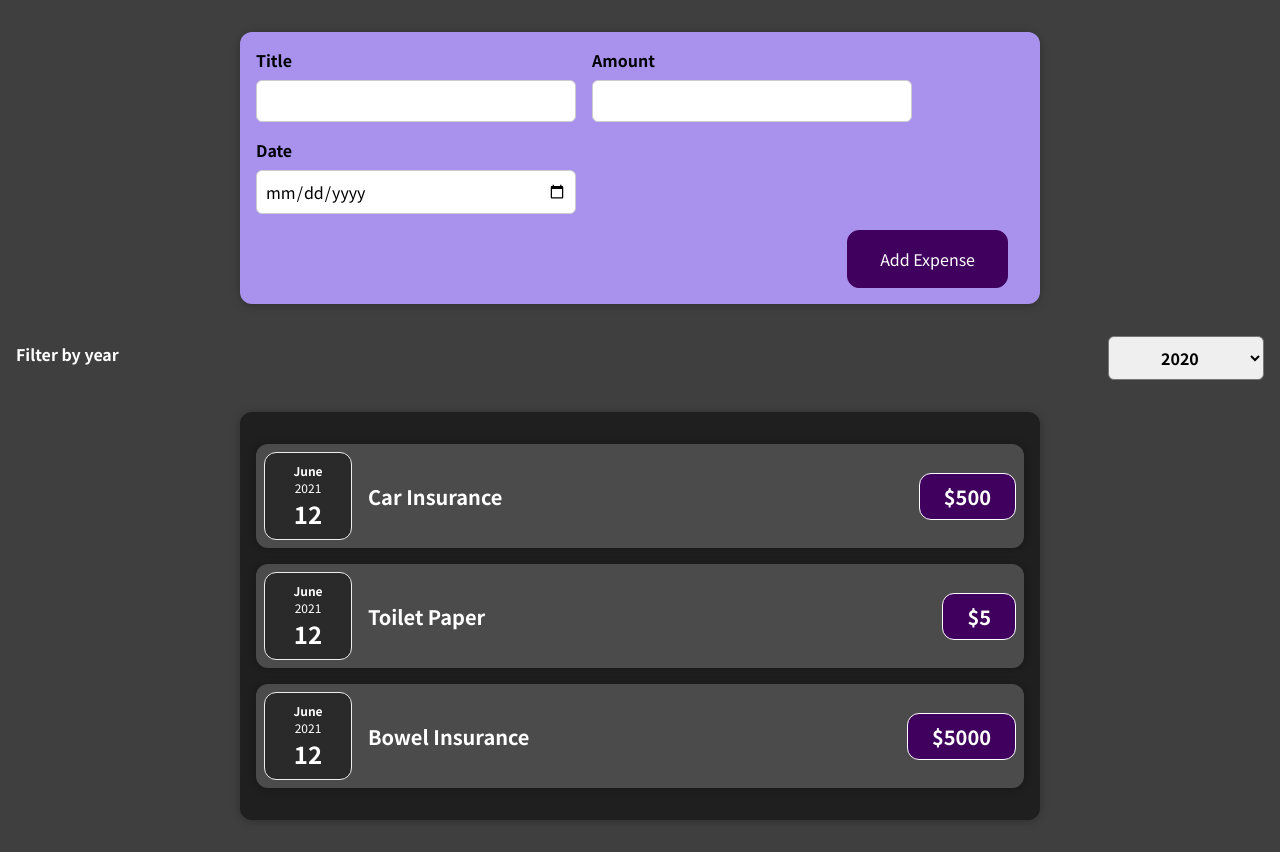
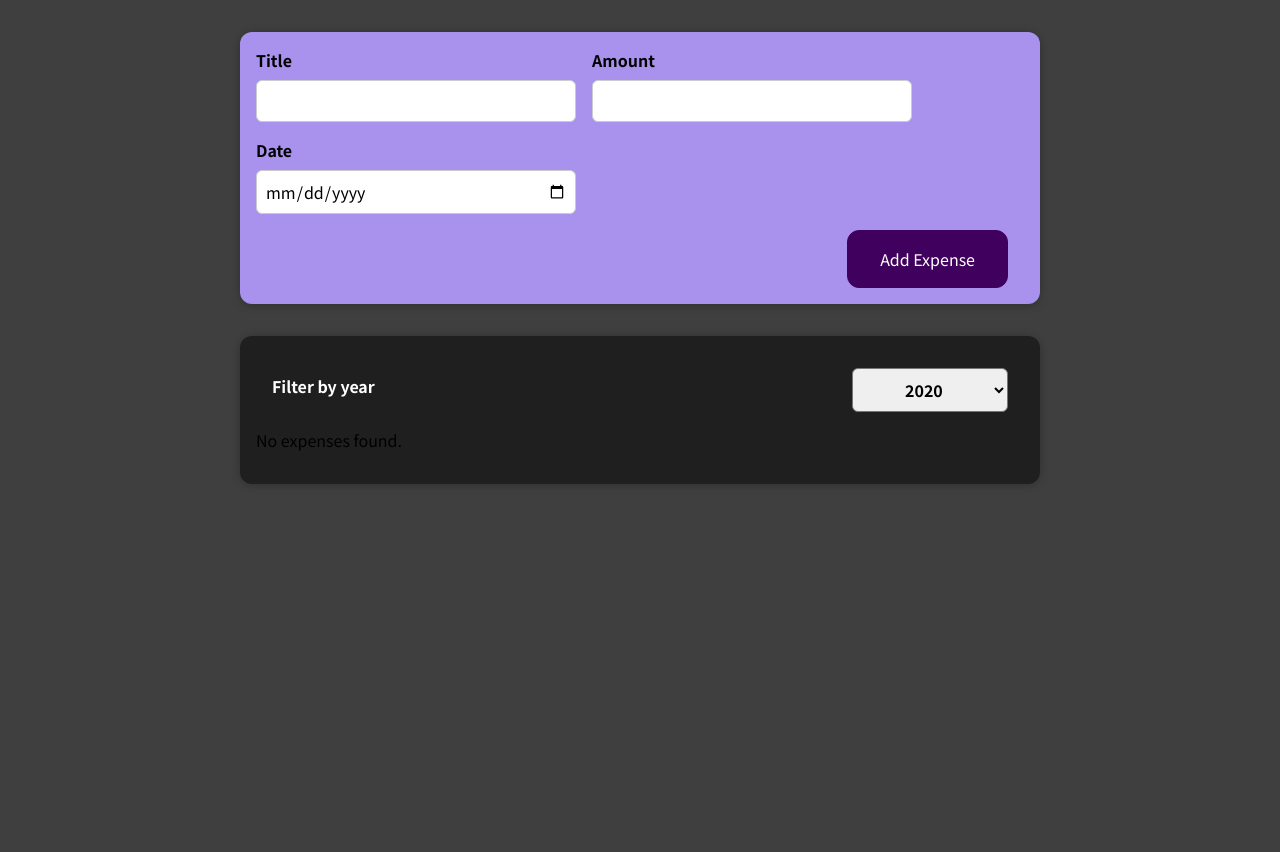
Before and after one commit to GWphua/Mavericks-Training-Frontend, a React (Create React App) app: page / in a window 1280 px wide. After the commit the page ends 800 px from the top, so only its background shows below. Built offline with nearby package versions, Linux system fonts and the light colour scheme.

Commit message:
Outputting conditional JSX.

```diff
--- a/src/App.js
+++ b/src/App.js
@@ -1,8 +1,8 @@
+import { useState } from "react";
 import Expenses from "./components/Expenses/Expenses";
 import NewExpenses from "./components/NewExpenses/NewExpenses";
 
-function App() {
-  const expenses = [
+const DUMMY_EXPENSES = [
   {
     id: "e1",
     title: "Car Insurance",
@@ -23,9 +23,11 @@ function App() {
   },
 ];
 
-  const addExpenseHandler = (expense) => {
-    console.log('In App.js');
-    console.log(expense);
+function App() {
+  const [expenses, setExpenses] = useState(DUMMY_EXPENSES);
+
+  const addExpenseHandler = expense => {
+    setExpenses((previousState) => [expense, ...expenses]);
   };
 
   return (
--- a/src/components/Expenses/Expenses.js
+++ b/src/components/Expenses/Expenses.js
@@ -5,32 +5,37 @@ import ExpensesFilter from "./ExpensesFilter";
 import { useState } from "react";
 
 function Expenses(props) {
-  const [filteredYear, setFilteredYear] = useState('2020');
+  const [filteredYear, setFilteredYear] = useState("2020");
 
   const selectFilterHandler = (selectedYear) => {
     setFilteredYear(selectedYear);
     console.log(selectedYear);
   };
 
+  const filteredExpenses = props.items.filter(
+    (item) => item.date.getFullYear().toString() === filteredYear
+  );
+
+  let expensesContent = <p>No expenses found.</p>;
+  if (filteredExpenses.length > 0) {
+    expensesContent = filteredExpenses.map((item) => (
+      <ExpenseItem
+        key={item.id}
+        title={item.title}
+        amount={item.amount}
+        date={item.date}
+      />
+    ));
+  }
+
   return (
     <div>
-      <ExpensesFilter selected={filteredYear} onSelectFilter={selectFilterHandler} />
       <Card className="expenses">
-        <ExpenseItem
-          title={props.items[0].title}
-          amount={props.items[0].amount}
-          date={props.items[0].date}
+        <ExpensesFilter
+          selected={filteredYear}
+          onSelectFilter={selectFilterHandler}
         />
-        <ExpenseItem
-          title={props.items[1].title}
-          amount={props.items[1].amount}
-          date={props.items[1].date}
-        />
-        <ExpenseItem
-          title={props.items[2].title}
-          amount={props.items[2].amount}
-          date={props.items[2].date}
-        />
+        {expensesContent}
       </Card>
     </div>
   );
```
Lines whose indentation alone changed are shown as unchanged.
